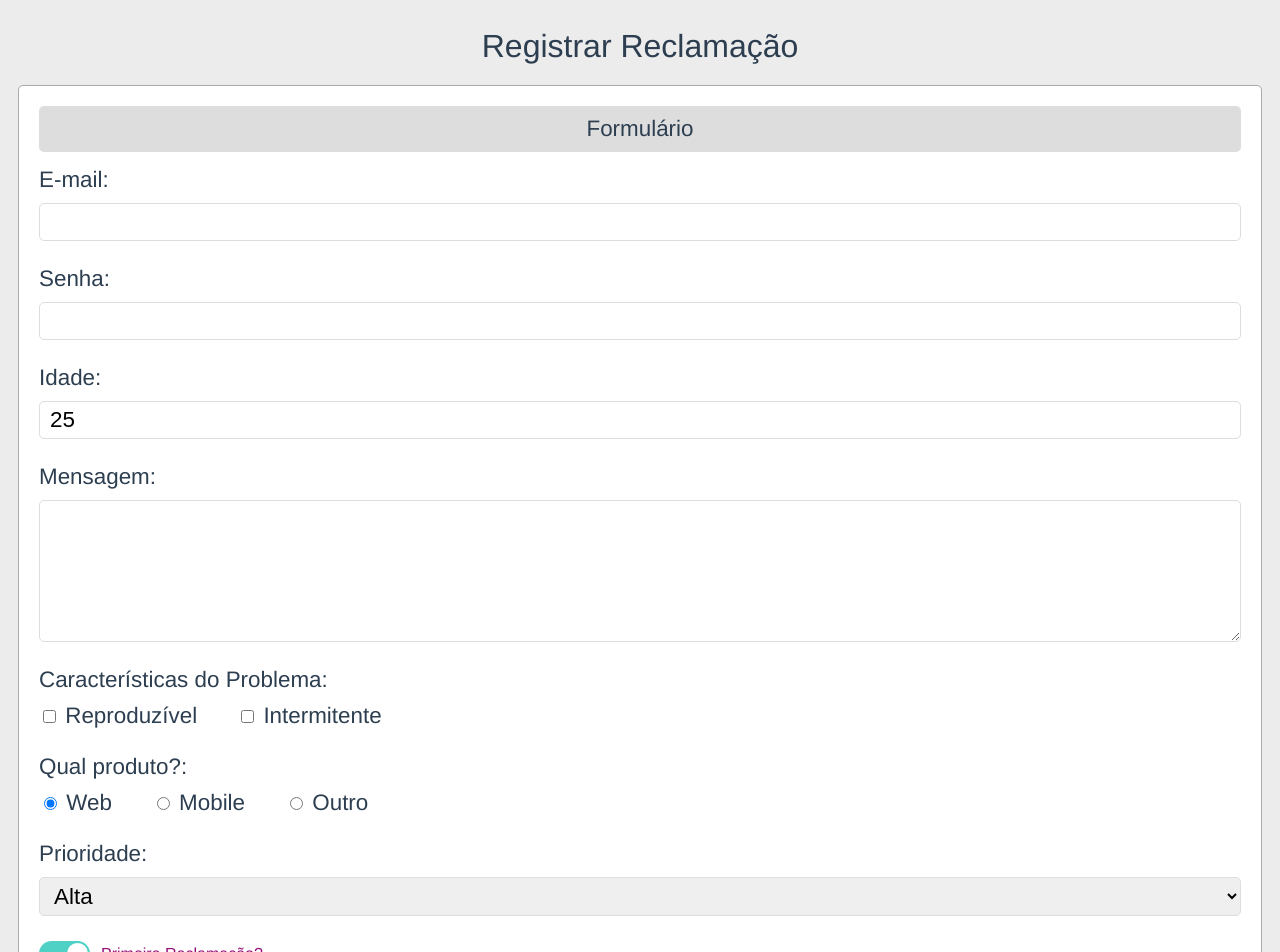
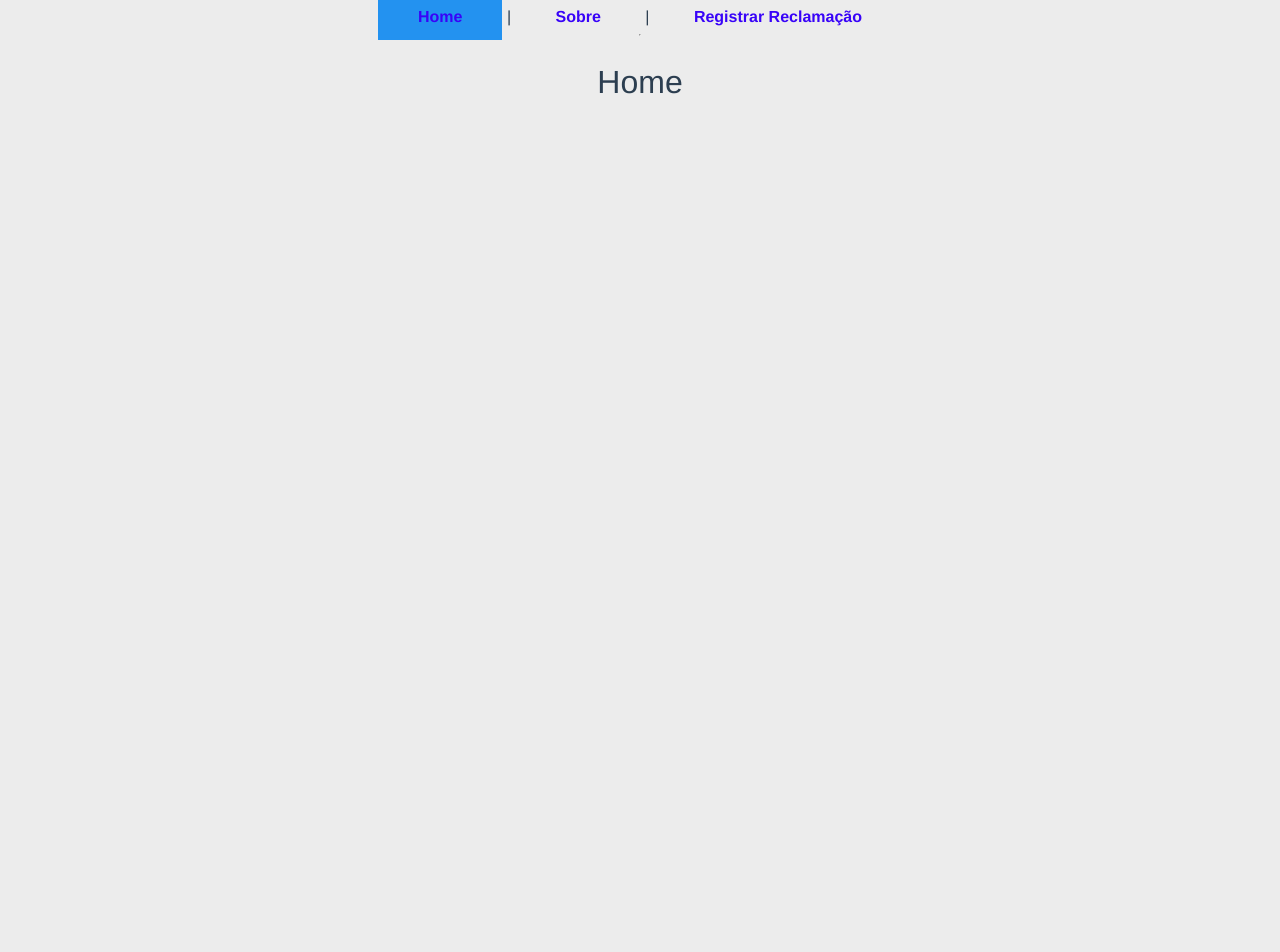
Before and after one commit to HenriqueSombrio/Projeto-VueJs-PWEB, a Vue app: page / in a window 1280 px wide. Shown: the top 952 px of the page. After the commit the page ends 800 px from the top, so only its background shows below. Built offline with nearby package versions, Linux system fonts and the light colour scheme.

Commit message:
Adicionado rotas no projeto

```diff
--- a/src/App.vue
+++ b/src/App.vue
@@ -1,211 +1,45 @@
 <template>
   <div id="app">
-    <h1>Registrar Reclamação</h1>
-    <div class="conteudo" v-if="enviou === false">
-      <form class="painel" >
-        <div class="cabecalho">Formulário</div>
-
-        <rotulo nome="E-mail">
-          <input type="text" v-model.lazy="usuario.email" />
-        </rotulo>
-
-        <rotulo nome="Senha">
-          <input type="password" v-model="usuario.senha" />
-        </rotulo>
-
-        <rotulo nome="Idade">
-          <input type="number" v-model.number="usuario.idade" />
-        </rotulo>
-
-        <rotulo nome="Mensagem">
-          <textarea name="" v-model="mensagem" cols="30" rows="5"></textarea>
-        </rotulo>
-
-        <rotulo nome="Características do Problema">
-          <span class="mr-4"
-            ><input
-              type="checkbox"
-              v-model="caracteristica"
-              value="reproduzivel"
-            />
-            Reproduzível</span
-          >
-          <span
-            ><input
-              type="checkbox"
-              v-model="caracteristica"
-              value="intermitente"
-            />
-            Intermitente</span
-          >
-        </rotulo>
-
-        <rotulo nome="Qual produto?">
-          <span class="mr-4"
-            ><input type="radio" value="Web" v-model="produto" /> Web</span
-          >
-          <span class="mr-4"
-            ><input type="radio" value="Mobile" v-model="produto" />
-            Mobile</span
-          >
-          <span
-            ><input type="radio" v-model="produto" value="Outro" /> Outro</span
-          >
-        </rotulo>
-
-        <rotulo nome="Prioridade">
-          <select name="" id="" v-model="prioridade">
-            <option v-for="p in prioridades" :key="p.id" :value="p.id">
-              {{ p.nome }}
-            </option>
-          </select>
-        </rotulo>
-
-        <meu-toogle v-model:checked="primeira" label="Primeira Reclamação?" />
-
-        <hr />
-        <button type="button" @click.prevent="enviar">Enviar</button>
-      </form>
-    </div>
-    <div class="painel" v-if="enviou === true">
-      <div class="cabecalho">Resultado</div>
-
-      <rotulo nome="E-mail">
-        <span>{{ usuario.email }}</span>
-      </rotulo>
-
-      <rotulo nome="Senha">
-        <span>{{ usuario.senha }}</span>
-      </rotulo>
-
-      <rotulo nome="Idade">
-        <span>{{ usuario.idade }}</span>
-      </rotulo>
-
-      <rotulo nome="Mensagem">
-        <span style="white-space: pre">{{ mensagem }}</span>
-      </rotulo>
-
-      <rotulo nome="Marque as Opções">
-        <ul>
-          <li v-for="c in caracteristica" :key="c">
-            {{ c }}
-          </li>
-        </ul>
-      </rotulo>
-
-      <rotulo nome="Qual produto?">
-        <span>{{ produto }}</span>
-      </rotulo>
-
-      <rotulo nome="Prioridade">
-        <span>???</span>
-      </rotulo>
-
-      <rotulo nome="Primeira Reclamação?">
-        <span>{{ primeira }}</span>
-      </rotulo>
-    </div>
+      <div>
+          <router-link to="/" active-class="active">Home</router-link> |
+          <router-link to="/sobre" active-class="active">Sobre</router-link> |
+          <router-link to="/reclamacao" active-class="active">Registrar Reclamação</router-link>
+      </div>
+      <hr>
+      <div>
+          <router-view></router-view>
+      </div>
   </div>
 </template>
 
 <script>
-import MeuToogle from './components/MeuToogle.vue';
-import rotulo from "./components/rotulo";
-export default {
-  components: { rotulo, MeuToogle },
-
-  data() {
-    return {
-      mensagem: "",
-      caracteristica: [],
-      produto: "Web",
-      usuario: {
-        email: "",
-        senha: "",
-        idade: 25,
-      },
-      prioridade: 1,
-      prioridades: [
-        {
-          id: 1,
-          nome: "Alta",
-        },
-        {
-          id: 2,
-          nome: "Média",
-        },
-        {
-          id: 3,
-          nome: "Baixa",
-        },
-      ],
-      primeira: true,
-      enviou: false,
-    };
-  },
-  methods: {
-    enviar() {
-      this.enviou = true;
-    },
-  },
-};
+export default {};
 </script>
 
 <style>
-body {
-  background-color: #ececec;
-}
-
 #app {
   font-family: "Avenir", Helvetica, Arial, sans-serif;
   -webkit-font-smoothing: antialiased;
   -moz-osx-font-smoothing: grayscale;
   text-align: center;
   color: #2c3e50;
-
   display: flex;
   flex-direction: column;
 }
 
-.conteudo {
-  display: flex;
+a {
+    /* display: flex; */
+    justify-content: center;
+    padding: 15px 40px;
+    text-decoration: none;
+    font-weight: 600;
+    white-space: nowrap;
+    color: rgb(56, 3, 248);
 }
-
-.painel {
-  flex: 1;
-  background: #fff;
-  margin: 0px 10px;
-  padding: 20px;
-  border: 1px solid #aaa;
-  border-radius: 5px;
+.active {
+    background-color: #2392f0;
 }
-
-.painel .cabecalho {
-  width: 100%;
-  background-color: #ddd;
-  padding: 10px 0px;
-  border-radius: 5px;
-  font-size: 1.4rem;
-}
-
-#app form button {
-  float: right;
-  margin: 10px 0px;
-  padding: 10px 20px;
-  font-size: 1.4rem;
-  border-radius: 5px;
-  color: #fff;
-  background-color: #2196f3;
-}
-
-#app h1 {
-  font-weight: 200;
-  margin: 20px;
-  padding: 0;
-}
-
-.mr-4 {
-  margin-right: 40px;
+.active a {
+    color: #FFF;
 }
 </style>
--- a/src/main.js
+++ b/src/main.js
@@ -1,4 +1,5 @@
 import { createApp } from 'vue'
 import App from './App.vue'
+import router from './router'
 
-createApp(App).mount('#app')
+createApp(App).use(router).mount('#app')
--- /dev/null
+++ b/src/pages/Home.vue
@@ -0,0 +1,13 @@
+<template>
+  <h1>Home</h1>
+</template>
+
+<script>
+export default {
+
+}
+</script>
+
+<style>
+
+</style>
--- /dev/null
+++ b/src/pages/Reclamacao.vue
@@ -0,0 +1,211 @@
+<template>
+  <div id="app">
+    <h1>Registrar Reclamação</h1>
+    <div class="conteudo" v-if="enviou === false">
+      <form class="painel" >
+        <div class="cabecalho">Formulário</div>
+
+        <rotulo nome="E-mail">
+          <input type="text" v-model.lazy="usuario.email" />
+        </rotulo>
+
+        <rotulo nome="Senha">
+          <input type="password" v-model="usuario.senha" />
+        </rotulo>
+
+        <rotulo nome="Idade">
+          <input type="number" v-model.number="usuario.idade" />
+        </rotulo>
+
+        <rotulo nome="Mensagem">
+          <textarea name="" v-model="mensagem" cols="30" rows="5"></textarea>
+        </rotulo>
+
+        <rotulo nome="Características do Problema">
+          <span class="mr-4"
+            ><input
+              type="checkbox"
+              v-model="caracteristica"
+              value="reproduzivel"
+            />
+            Reproduzível</span
+          >
+          <span
+            ><input
+              type="checkbox"
+              v-model="caracteristica"
+              value="intermitente"
+            />
+            Intermitente</span
+          >
+        </rotulo>
+
+        <rotulo nome="Qual produto?">
+          <span class="mr-4"
+            ><input type="radio" value="Web" v-model="produto" /> Web</span
+          >
+          <span class="mr-4"
+            ><input type="radio" value="Mobile" v-model="produto" />
+            Mobile</span
+          >
+          <span
+            ><input type="radio" v-model="produto" value="Outro" /> Outro</span
+          >
+        </rotulo>
+
+        <rotulo nome="Prioridade">
+          <select name="" id="" v-model="prioridade">
+            <option v-for="p in prioridades" :key="p.id" :value="p.id">
+              {{ p.nome }}
+            </option>
+          </select>
+        </rotulo>
+
+        <meu-toogle v-model:checked="primeira" label="Primeira Reclamação?" />
+
+        <hr />
+        <button type="button" @click.prevent="enviar">Enviar</button>
+      </form>
+    </div>
+    <div class="painel" v-if="enviou === true">
+      <div class="cabecalho">Resultado</div>
+
+      <rotulo nome="E-mail">
+        <span>{{ usuario.email }}</span>
+      </rotulo>
+
+      <rotulo nome="Senha">
+        <span>{{ usuario.senha }}</span>
+      </rotulo>
+
+      <rotulo nome="Idade">
+        <span>{{ usuario.idade }}</span>
+      </rotulo>
+
+      <rotulo nome="Mensagem">
+        <span style="white-space: pre">{{ mensagem }}</span>
+      </rotulo>
+
+      <rotulo nome="Marque as Opções">
+        <ul>
+          <li v-for="c in caracteristica" :key="c">
+            {{ c }}
+          </li>
+        </ul>
+      </rotulo>
+
+      <rotulo nome="Qual produto?">
+        <span>{{ produto }}</span>
+      </rotulo>
+
+      <rotulo nome="Prioridade">
+        <span>???</span>
+      </rotulo>
+
+      <rotulo nome="Primeira Reclamação?">
+        <span>{{ primeira }}</span>
+      </rotulo>
+    </div>
+  </div>
+</template>
+
+<script>
+import MeuToogle from '../components/MeuToogle.vue';
+import rotulo from "../components/rotulo.vue";
+export default {
+  components: { rotulo, MeuToogle },
+
+  data() {
+    return {
+      mensagem: "",
+      caracteristica: [],
+      produto: "Web",
+      usuario: {
+        email: "",
+        senha: "",
+        idade: 25,
+      },
+      prioridade: 1,
+      prioridades: [
+        {
+          id: 1,
+          nome: "Alta",
+        },
+        {
+          id: 2,
+          nome: "Média",
+        },
+        {
+          id: 3,
+          nome: "Baixa",
+        },
+      ],
+      primeira: true,
+      enviou: false,
+    };
+  },
+  methods: {
+    enviar() {
+      this.enviou = true;
+    },
+  },
+};
+</script>
+
+<style>
+body {
+  background-color: #ececec;
+}
+
+#app {
+  font-family: "Avenir", Helvetica, Arial, sans-serif;
+  -webkit-font-smoothing: antialiased;
+  -moz-osx-font-smoothing: grayscale;
+  text-align: center;
+  color: #2c3e50;
+
+  display: flex;
+  flex-direction: column;
+}
+
+.conteudo {
+  display: flex;
+}
+
+.painel {
+  flex: 1;
+  background: #fff;
+  margin: 0px 10px;
+  padding: 20px;
+  border: 1px solid #aaa;
+  border-radius: 5px;
+}
+
+.painel .cabecalho {
+  width: 100%;
+  background-color: #ddd;
+  padding: 10px 0px;
+  border-radius: 5px;
+  font-size: 1.4rem;
+}
+
+#app form button {
+  float: right;
+  margin: 10px 0px;
+  padding: 10px 20px;
+  font-size: 1.4rem;
+  border-radius: 5px;
+  color: #fff;
+  background-color: #2196f3;
+}
+
+#app h1 {
+  font-weight: 200;
+  margin: 20px;
+  padding: 0;
+}
+
+.mr-4 {
+  margin-right: 40px;
+}
+</style>
--- /dev/null
+++ b/src/pages/Sobre.vue
@@ -0,0 +1,13 @@
+<template>
+  <h1>Sobre</h1>
+</template>
+
+<script>
+export default {
+
+}
+</script>
+
+<style>
+
+</style>
--- /dev/null
+++ b/src/router/index.js
@@ -0,0 +1,29 @@
+import { createWebHistory, createRouter } from "vue-router";
+import Home from "../pages/Home.vue";
+import Sobre from "../pages/Sobre.vue";
+import Reclamacao from "../pages/Reclamacao.vue";
+
+const routes = [
+  {
+    path: "/",
+    name: "Home",
+    component: Home,
+  },
+  {
+    path: "/sobre",
+    name: "Sobre",
+    component: Sobre,
+  },
+  {
+    path: "/reclamacao",
+    name: "Reclamacao",
+    component: Reclamacao,
+  },
+];
+
+const router = createRouter({
+  history: createWebHistory(),
+  routes,
+});
+
+export default router;
```
